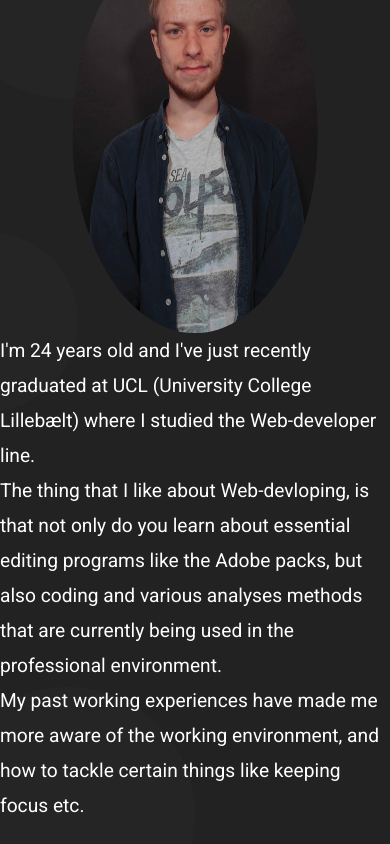
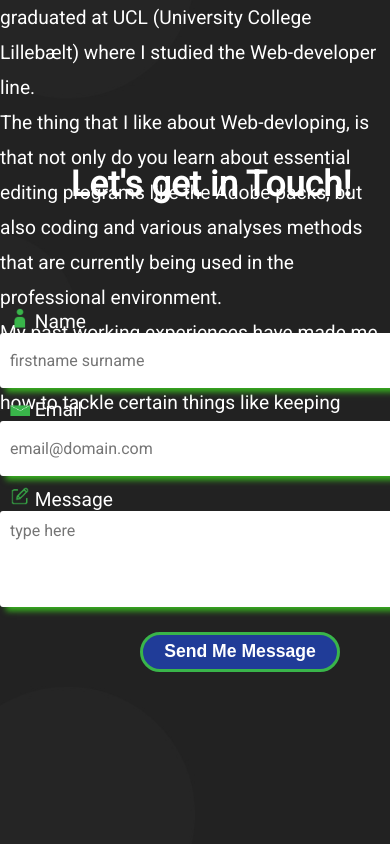
Before and after one commit to sej3686/vue-portfolio, a Vue app: page / in a window 390 px wide. Shown: the part 7060-7904 px from the top of the page. Built offline with nearby package versions, Linux system fonts and the light colour scheme.

Commit message:
removed margin test

```diff
--- a/src/assets/sass/responsive.scss
+++ b/src/assets/sass/responsive.scss
@@ -164,7 +164,7 @@ $darkGreenColor: #228a30;
 
 //Projects
 #projects {
-  margin-top: 30em;
+  // margin-top: 30em;
 
   .project-wrapper {
     border: 3px solid #FFFFFF;
@@ -197,7 +197,7 @@ $darkGreenColor: #228a30;
 
   //Contact
   #contact {
-    margin-top: 20em;
+    // margin-top: 20em;
 
     .contact-container {
       width: 100%;
```
